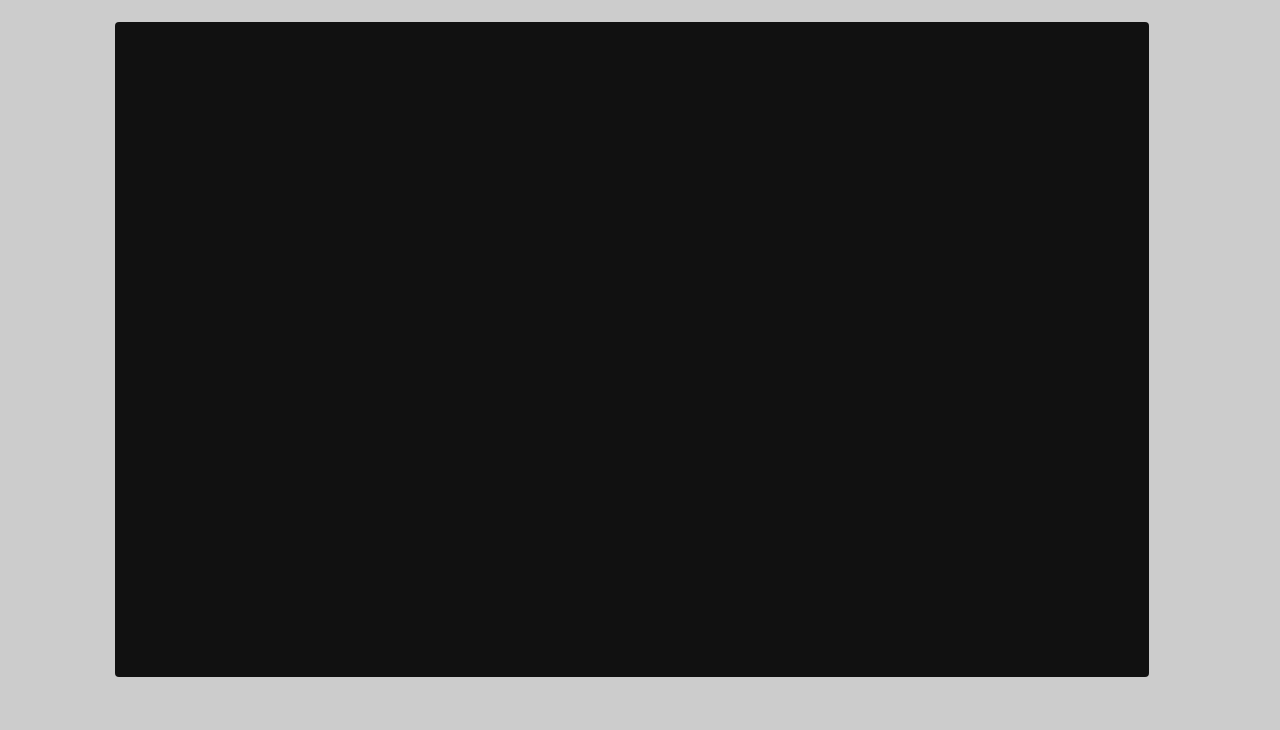
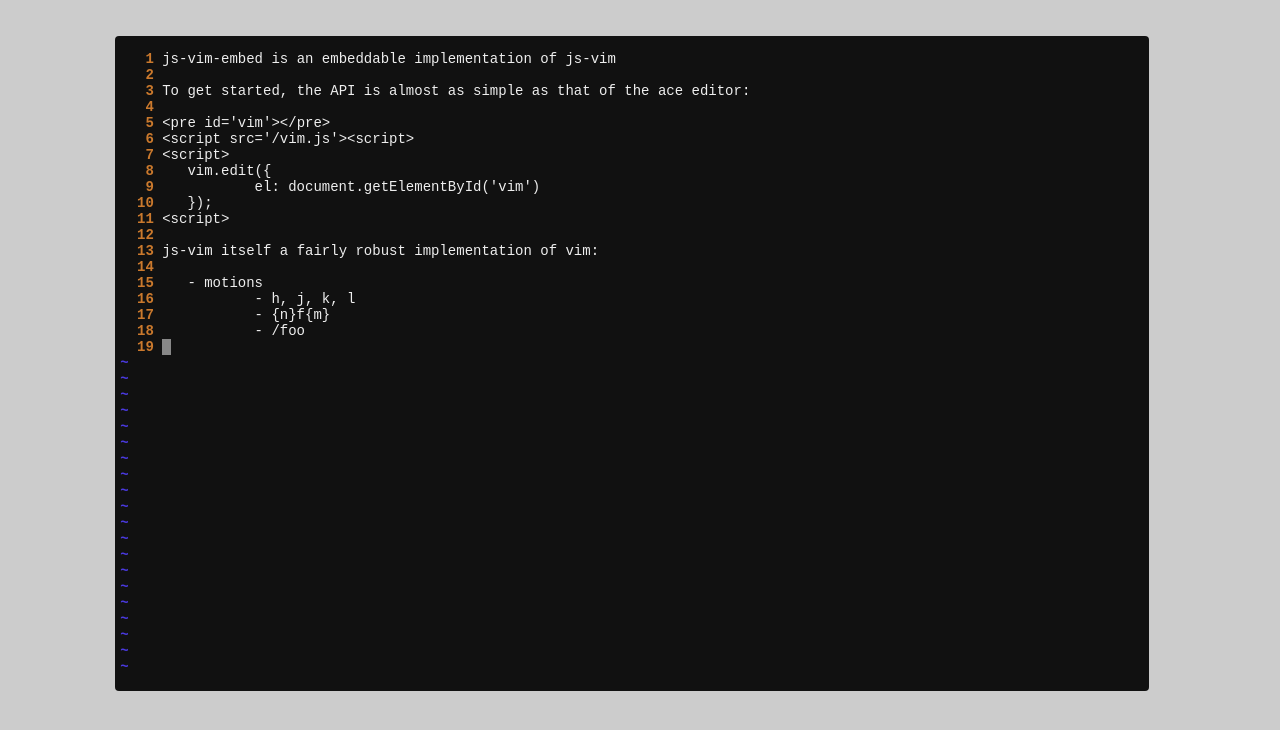
Before and after one commit to itsjoesullivan/js-vim-embed, a plain HTML site: page index.html in a window 1280 px wide. Drawn offline with Linux system fonts and the light colour scheme.

Commit message:
continues

```diff
--- a/index.html
+++ b/index.html
@@ -1,6 +1,7 @@
 <!doctype html>
 <html>
 <head>
+	<link href='http://fonts.googleapis.com/css?family=Inconsolata:400,700' rel='stylesheet' type='text/css'>
 	<style>
 		body {
 			background-color: #ccc;
@@ -12,6 +13,8 @@
 			width: 80%;
 			border-radius: 4px;
 			color: #f4f4f4;
+			font-weight: 400;
+			font-family: 'Inconsolata', sans-serif !important;
 		}
 		#vim .selection {
 			background-color: #555;
@@ -43,12 +46,40 @@
 	</style>
 </head>
 <body>
-	<div id='vim'></div>
+	<pre id='vim'>js-vim-embed is an embeddable implementation of js-vim
+
+To get started, the API is almost as simple as that of the ace editor:
+
+&lt;pre id='vim'>&lt;/pre>
+&lt;script src='/vim.js'>&lt;script>
+&lt;script>
+	vim.edit({
+		el: document.getElementById('vim')
+	});
+&lt;script>
+
+js-vim itself a fairly robust implementation of vim:
+
+	- motions
+		- h, j, k, l
+		- {n}f{m}
+		- /foo
+</pre>
+
 	<script src='/bundle.js'></script>
 	<script>
+		var el = document.getElementById('vim'),
+			text = el.innerHTML;
+			el.innerHTML = '';
+
 		vim.edit({
 			el: document.getElementById('vim')
 		});
+
+		vim.text(text);
+
+		vim.exec('G')
+		vim.exec('$')
 	</script>
 </body>
 </html>
```
